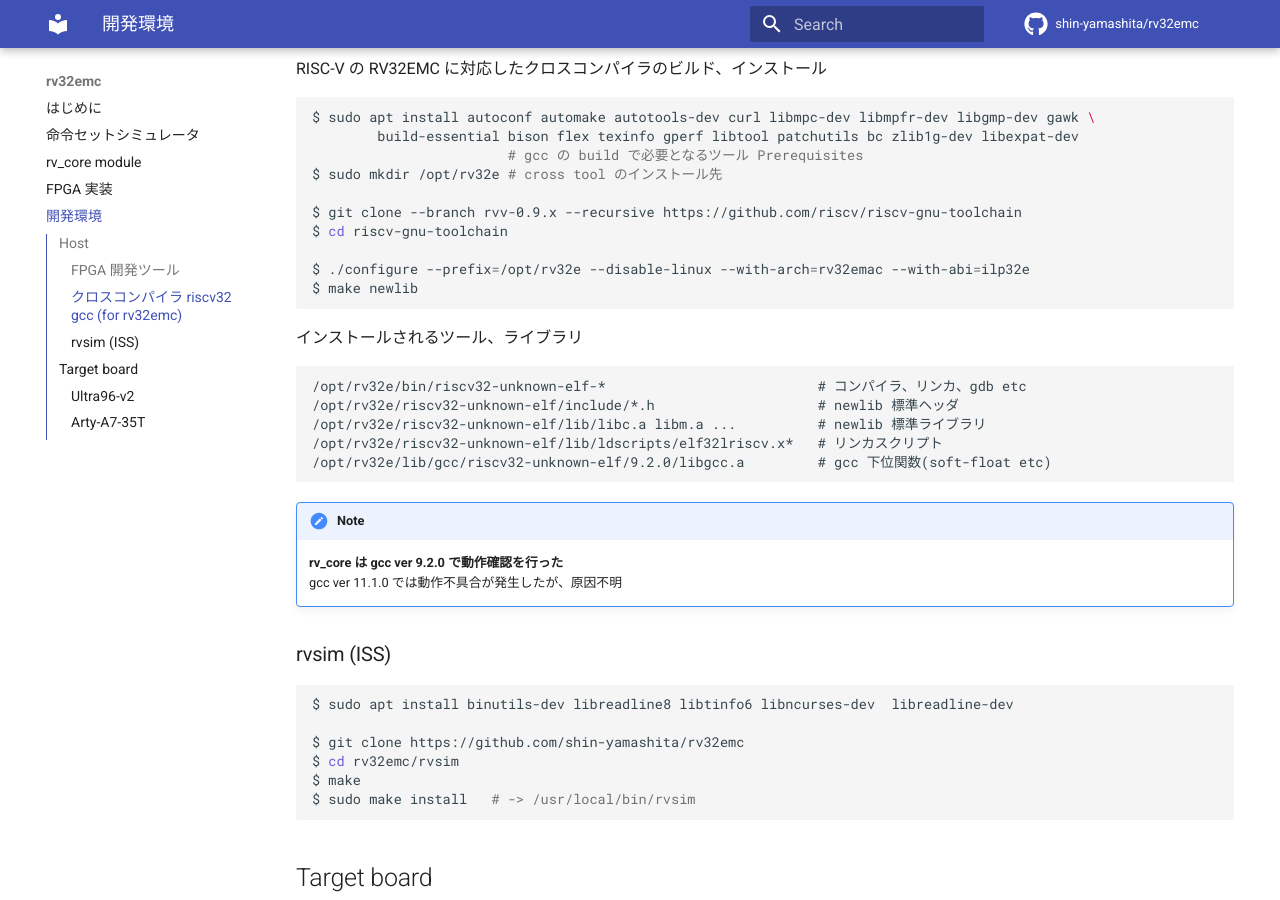
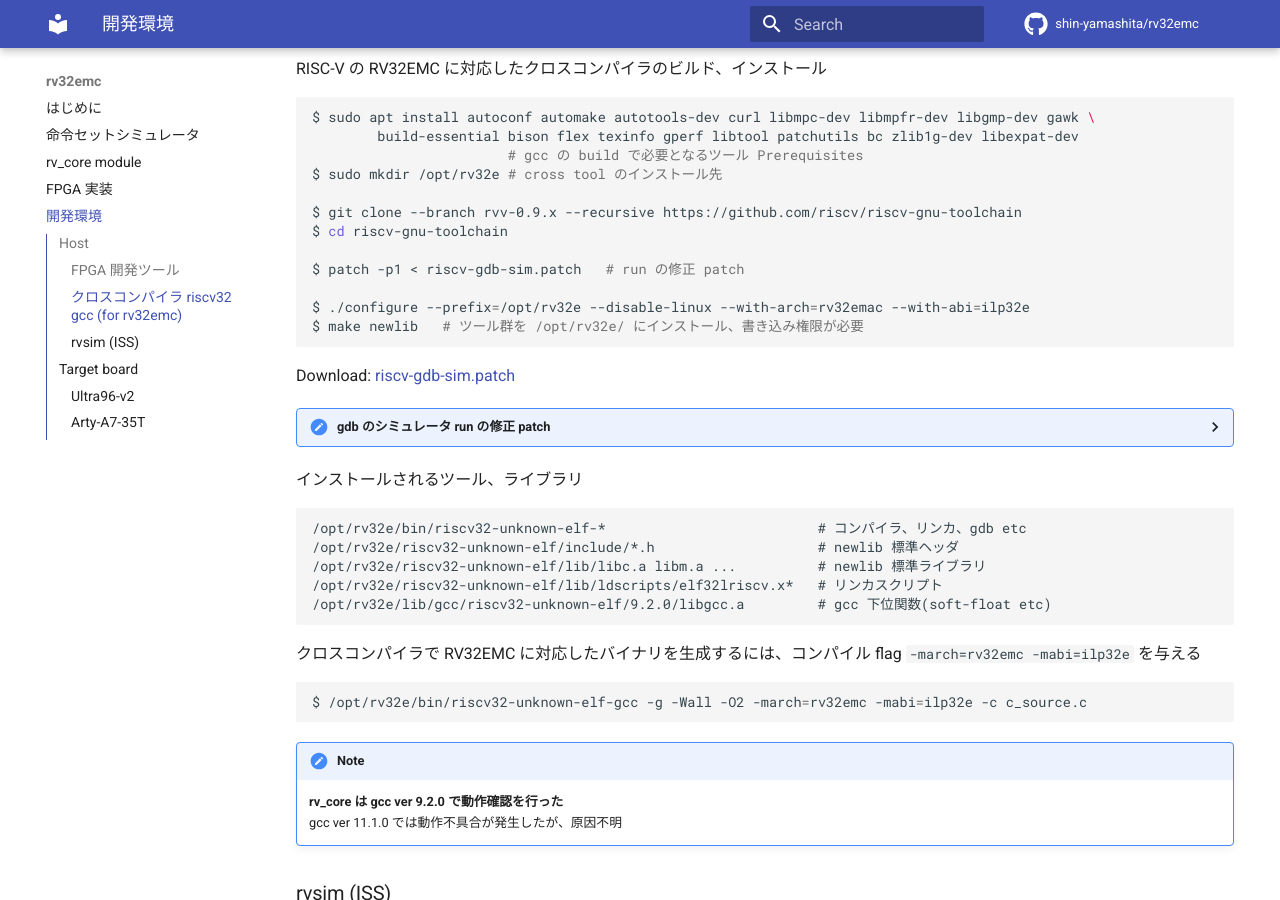
Before and after one commit to shin-yamashita/rv32emc, an MkDocs documentation site: the page built from doc/docs/x_env.md, in a window 1280 px wide and 900 px high, scrolled down 534 px. Built offline with MkDocs 1.6.1 and Material for MkDocs 9.7.7, drawn with Linux system fonts in a browser that asks for light colours; comment, search, counter and statistics services are not loaded.

Commit message:
add rv_core module docs

````diff
--- a/doc/docs/x_env.md
+++ b/doc/docs/x_env.md
@@ -27,9 +27,24 @@ $ sudo mkdir /opt/rv32e # cross tool のインストール先
 $ git clone --branch rvv-0.9.x --recursive https://github.com/riscv/riscv-gnu-toolchain
 $ cd riscv-gnu-toolchain
 
+$ patch -p1 < riscv-gdb-sim.patch   # run の修正 patch
+
 $ ./configure --prefix=/opt/rv32e --disable-linux --with-arch=rv32emac --with-abi=ilp32e
-$ make newlib
+$ make newlib   # ツール群を /opt/rv32e/ にインストール、書き込み権限が必要
 ```
+
+Download: [riscv-gdb-sim.patch](refdoc/riscv-gdb-sim.patch)
+
+??? "gdb のシミュレータ run の修正 patch"
+    cross gdb のインストール時、シミュレータ `run` がインストールされる。
+    `run` の syscall は RV32E に対応しておらず、write(), exit() などが実行されない。
+    newlib では syscall は以下のファイルで定義されており、RV32E のみ syscall_id を渡すレジスタが異なる。
+    `riscv-newlib/libgloss/riscv/internal_syscall.h`
+        RV32E の syscall_id = "t0"
+        その他の syscall_id = "a7"
+    このため、run を RV32E の syscall に対応させる patch を用意した。
+    `run` 実行時、 `--model RV32E` option をつけることで RV32E のシミュレーションができる。
+
 
 インストールされるツール、ライブラリ
 ```
@@ -39,6 +54,13 @@ $ make newlib
 /opt/rv32e/riscv32-unknown-elf/lib/ldscripts/elf32lriscv.x*   # リンカスクリプト
 /opt/rv32e/lib/gcc/riscv32-unknown-elf/9.2.0/libgcc.a         # gcc 下位関数(soft-float etc)
 ```
+
+クロスコンパイラで RV32EMC に対応したバイナリを生成するには、コンパイル flag `-march=rv32emc -mabi=ilp32e` を与える
+
+```bash
+$ /opt/rv32e/bin/riscv32-unknown-elf-gcc -g -Wall -O2 -march=rv32emc -mabi=ilp32e -c c_source.c
+```
+
 
 !!! Note
     **rv_core は gcc ver 9.2.0 で動作確認を行った**
````
Also changed, not shown: doc/docs/20-rv_core.md (+2 -2 lines), 2 other files.
